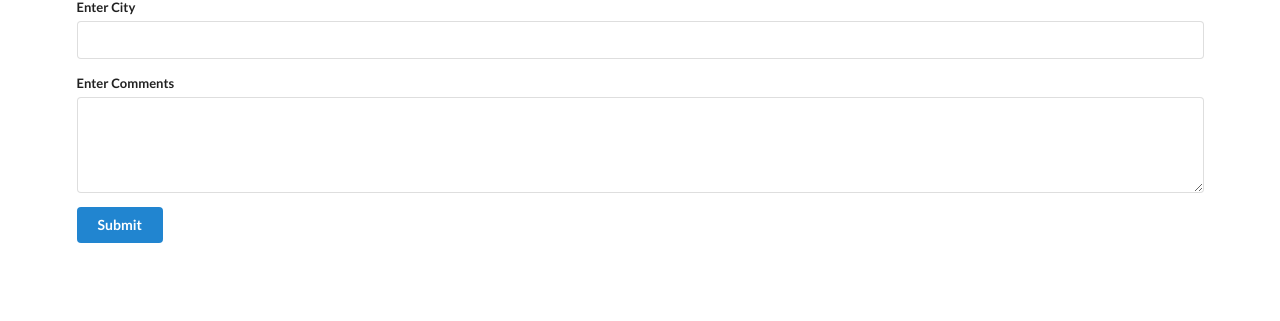
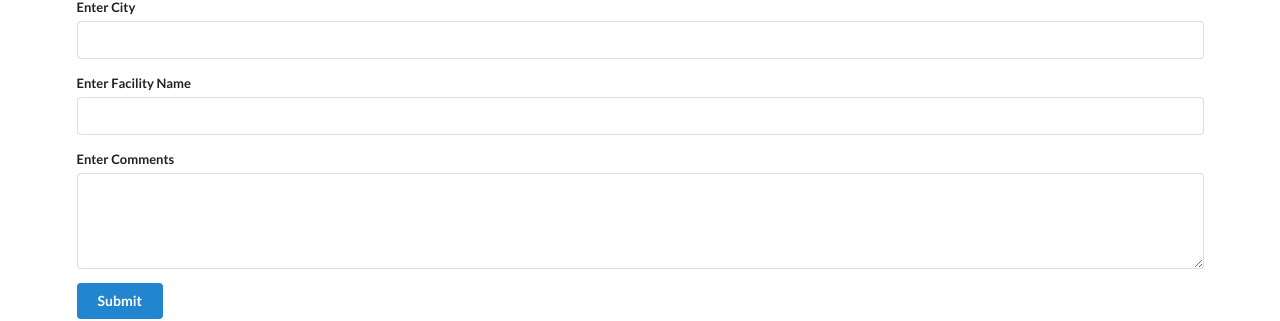
Before and after one commit to pipe2path/vaccineexperience, a React (Create React App) app: page /feeds/new in a window 1280 px wide. Shown: the part 280-601 px from the top of the page. Built offline with nearby package versions, Linux system fonts and the light colour scheme; what javascript-time-ago would draw is missing.

Commit message:
added facility

```diff
--- a/src/components/FeedCreate.js
+++ b/src/components/FeedCreate.js
@@ -45,6 +45,10 @@ class FeedCreate extends React.Component {
                         <Field name="city" component={this.renderInput} />
                     </div>
                     <div class="field">
+                        <label>Enter Facility Name</label>
+                        <Field name="facility" component={this.renderInput} />
+                    </div>
+                    <div class="field">
                         <label>Enter Comments</label>
                         <div>
                             <Field name="comments" component="textarea" rows="4"/>
```
